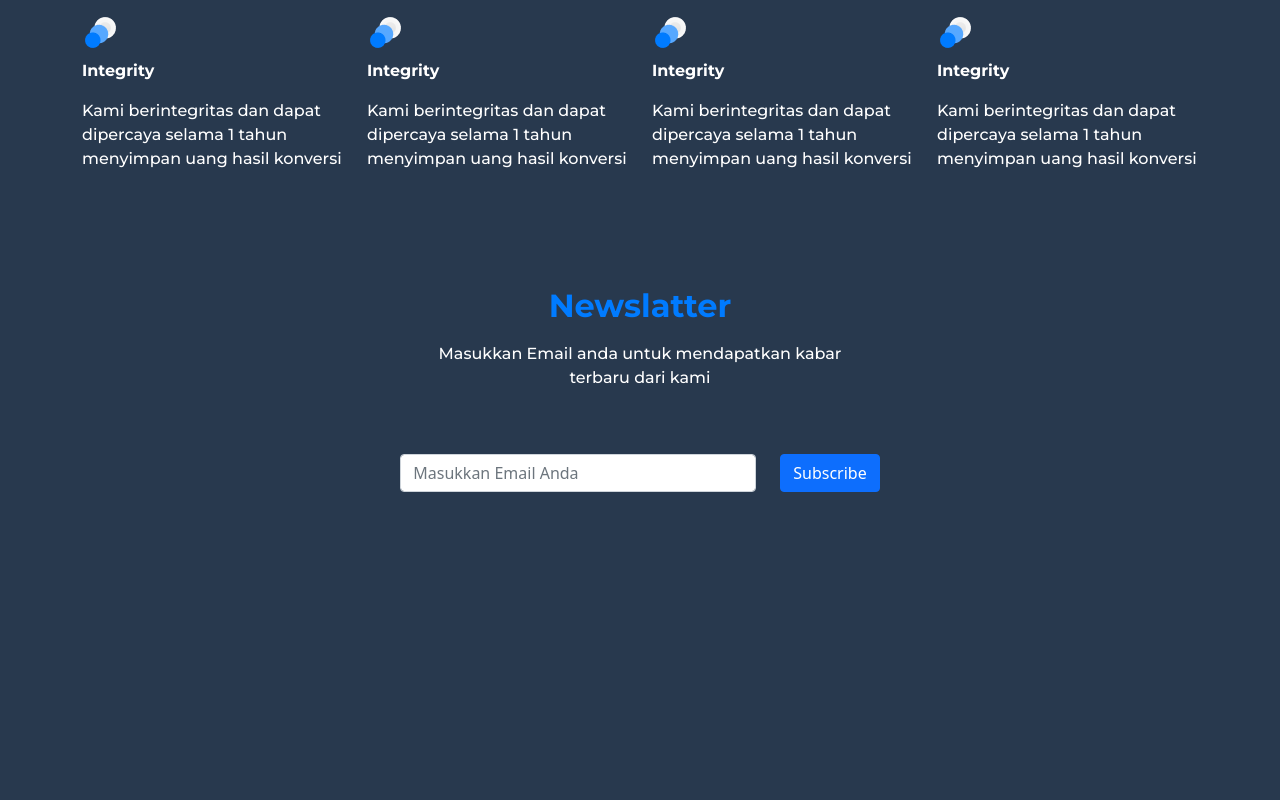
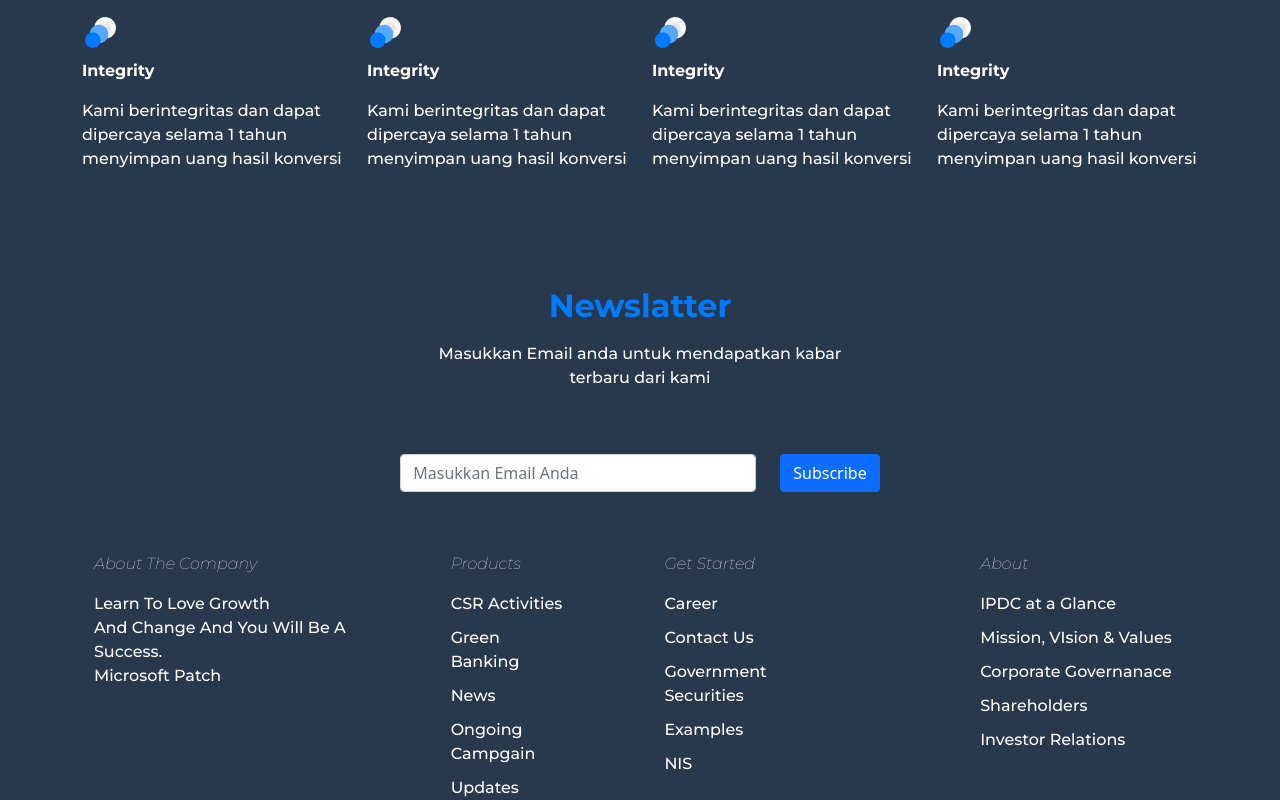
Before and after one commit to aryaenrico/slicing-bank-sampah, a plain HTML site: page index.html in a window 1280 px wide. Shown: the part 3324-4124 px from the top of the page. Before the commit the page ends 3816 px from the top, so only its background shows below. Drawn offline with nearby package versions, Linux system fonts and the light colour scheme.

Commit message:
finish ui

```diff
--- a/index.css
+++ b/index.css
@@ -134,12 +134,15 @@
 }
 .btn-card{
   background-color: #CC7333;
-  width: 130px;
+  width: 150px;
   height: 40px;
-  border-radius: 30%;
+  border-radius: 40%;
   font-family: 'monserat';
   size: 12px;
   color: white;
+}
+#footer{
+  padding-top: 60px;
 }
 .card-title-custom{
   font-family: 'monserat-bold';
@@ -156,9 +159,39 @@
   size: 16px;
   color: #676767;
 }
+.text11{
+  font-family: 'monserat-thin';
+  size: 25px;
+font-style: italic;
+}
+.text12{
+  font-family: 'monserat-medium';
+  size: 30px;
+  color: white;
+  margin-top: 10px;
+}
+.miring{
+  margin-left: 150px;
+}
+.miring2{
+  margin-right: 40px;
+}
+
+ul {
+  list-style: none; /* Remove list bullets */
+  padding: 0;
+  margin: 0;
+}
+
 @font-face {
   font-family: "monserat";
   src: url(static/Montserrat-SemiBold.ttf);
+
+}
+
+@font-face {
+  font-family: "monserat-thin";
+  src: url(static/Montserrat-ThinItalic.ttf);
 
 }
 @font-face {
--- a/index.html
+++ b/index.html
@@ -391,6 +391,48 @@
       </div>
     </section>
 
+    <section id="footer">
+      <div class="container">
+        <div class="row d-flex justify-content-around ">
+          <div class="col-lg-3">
+            <p class="text11">About The  Company</p>
+            <p class="text12">Learn To Love Growth <br> And Change And You Will Be A Success. <br> Microsoft Patch </p>
+          </div>
+          <div class="col-lg-2 ">
+            <p class="text11 ms-5">Products</p>
+            <ul class="ms-5">
+              <li class="text12 ">CSR Activities</li>
+              <li class="text12 " >Green Banking</li>
+              <li class="text12 " >News</li>
+              <li class="text12 ">Ongoing Campgain</li>
+              <li class="text12 " >Updates</li>
+            </ul>
+          </div>
+          <div class="col-lg-2 ">
+            <p class="text11 ms-5">Get Started</p>
+            <ul class="ms-5">
+              <li class="text12 ">Career</li>
+              <li class="text12 ">Contact Us</li>
+              <li class="text12 ">Government Securities</li>
+              <li class="text12 ">Examples</li>
+              <li class="text12 ">NIS</li>
+            </ul>
+          </div>
+          <div class="col-lg-4">
+            <p class="text11 miring">About </p>
+            <ul class="miring">
+              <li class="text12 ">IPDC at a Glance</li>
+              <li class="text12 ">Mission, VIsion & Values</li>
+              <li class="text12 ">Corporate Governanace</li>
+              <li class="text12 ">Shareholders</li>
+              <li class="text12 ">Investor Relations</li>
+            </ul>
+          </div>
+
+        </div>
+      </div>
+    </section>
+
 
 
     <script
```
